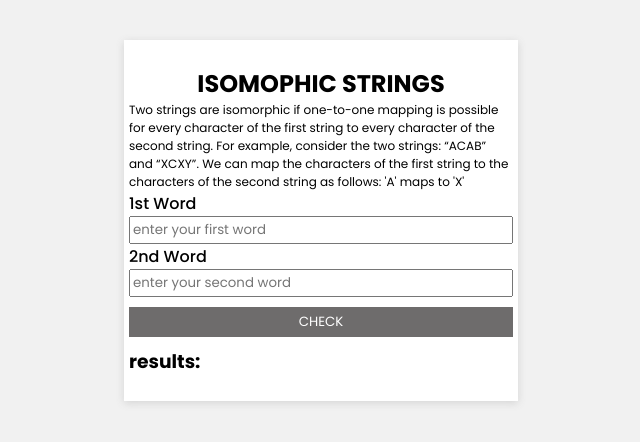
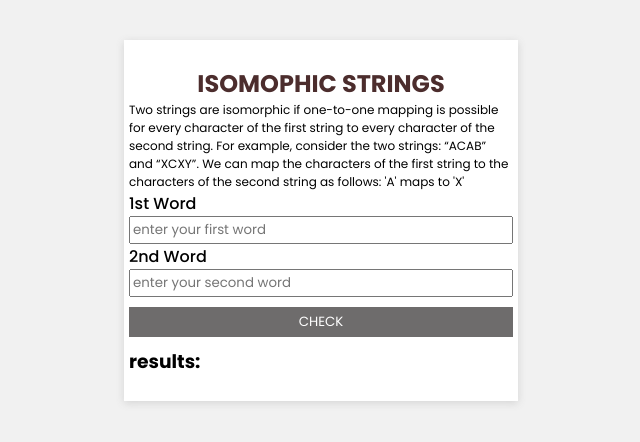
Before and after one commit to Gmarvis/isomophic_strings, a plain HTML site: page index.html in a window 1280 px wide. Shown: the whole page, without its empty margins (319-959 px from the left). Drawn offline with Linux system fonts and the light colour scheme.

```diff
--- a/assets/styles/styles.css
+++ b/assets/styles/styles.css
@@ -9,6 +9,7 @@
 h2 {
   text-align: center;
   text-transform: uppercase;
+  color: #4c2d2d;
 }
 
 .main-container {
```
